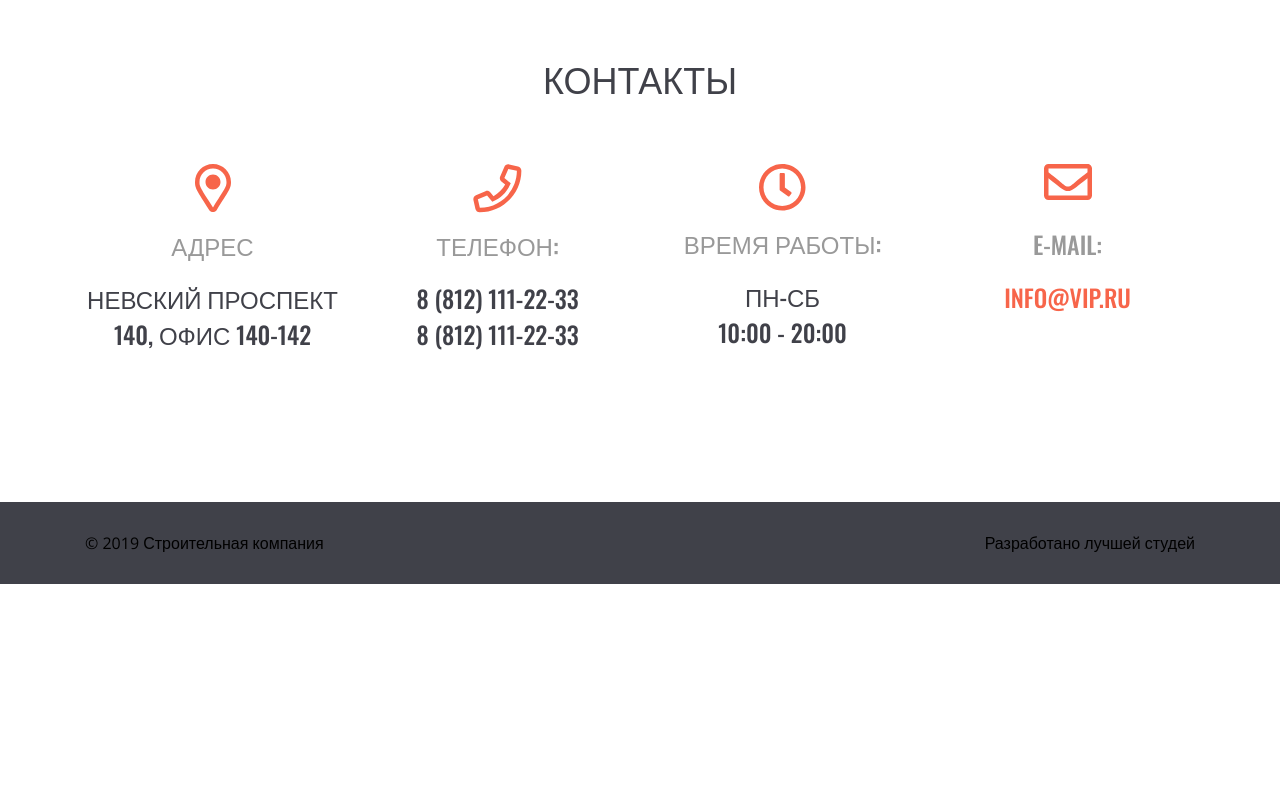
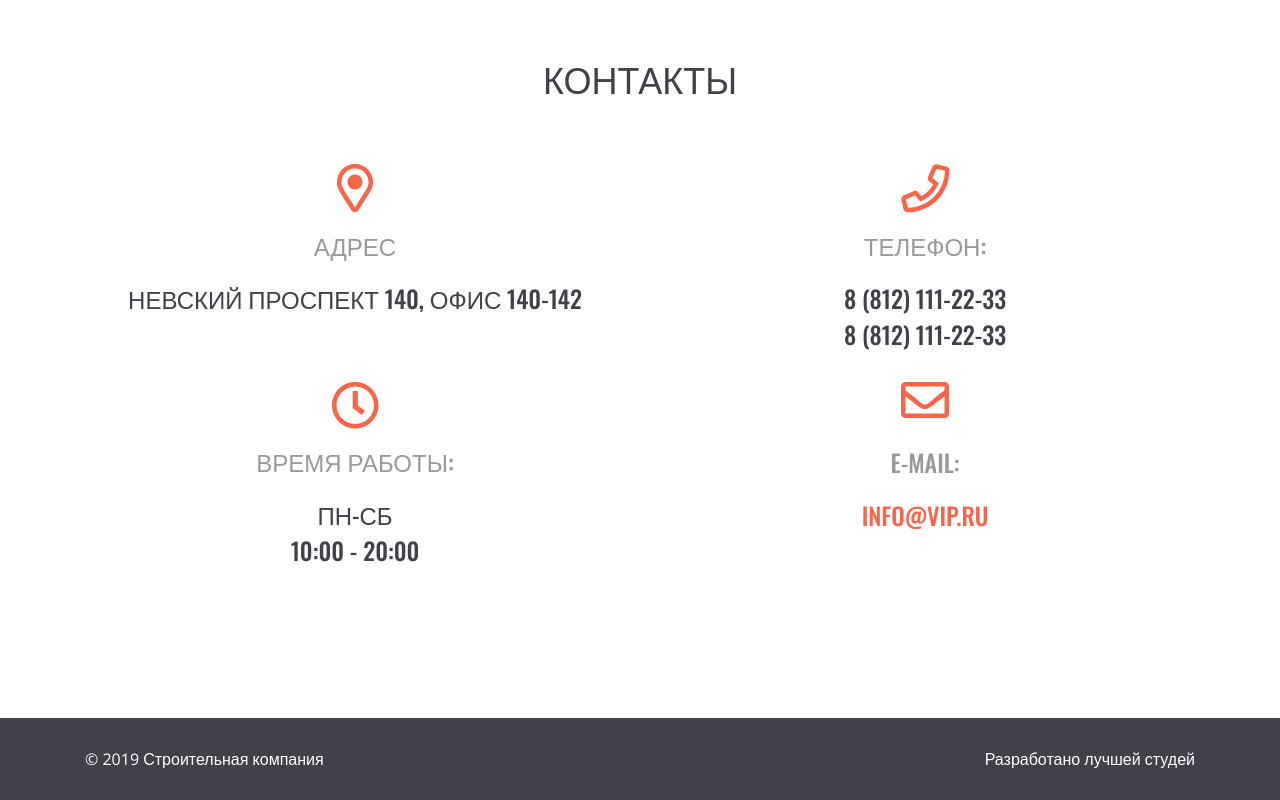
Before and after one commit to VictorPak/Pixel_Perfect, a plain HTML site: page index.html in a window 1280 px wide. Shown: the part 7277-8077 px from the top of the page. Before the commit the page ends 7861 px from the top, so only its background shows below. Drawn offline with nearby package versions, Linux system fonts and the light colour scheme.

Commit message:
the and layout adaptive

```diff
--- a/css/style.css
+++ b/css/style.css
@@ -658,6 +658,18 @@ text-p-reviews {
 .contacts-h3-color {
      color: var(--accent-color);
 }
+
+@media screen and (max-width: 1280px){
+    .contacts__grid{
+        grid-template-columns: repeat(2, 1fr);
+}
+}
+@media screen and (max-width: 768px){
+    .contacts__grid{
+        grid-template-columns: repeat(1, 1fr);
+}
+}
+
 /* footer */
 .footer {
     height: 82px;
@@ -675,5 +687,5 @@ text-p-reviews {
     font-family: "Open Sans", sans-serif;
     font-weight: 400;
     font-size: 16px;
-    color: var(--white);
+    color: var(--white-color);
     }
--- a/index.html
+++ b/index.html
@@ -4,7 +4,7 @@
 <head>
     <meta charset="UTF-8">
     <meta name="viewport" content="width=device-width, initial-scale=1.0" />
-    <title>Test site</title>
+    <title>PixelPerfect</title>
     <link rel="preconnect" href="https://fonts.googleapis.com">
     <link rel="preconnect" href="https://fonts.gstatic.com" crossorigin>
     <link
```
